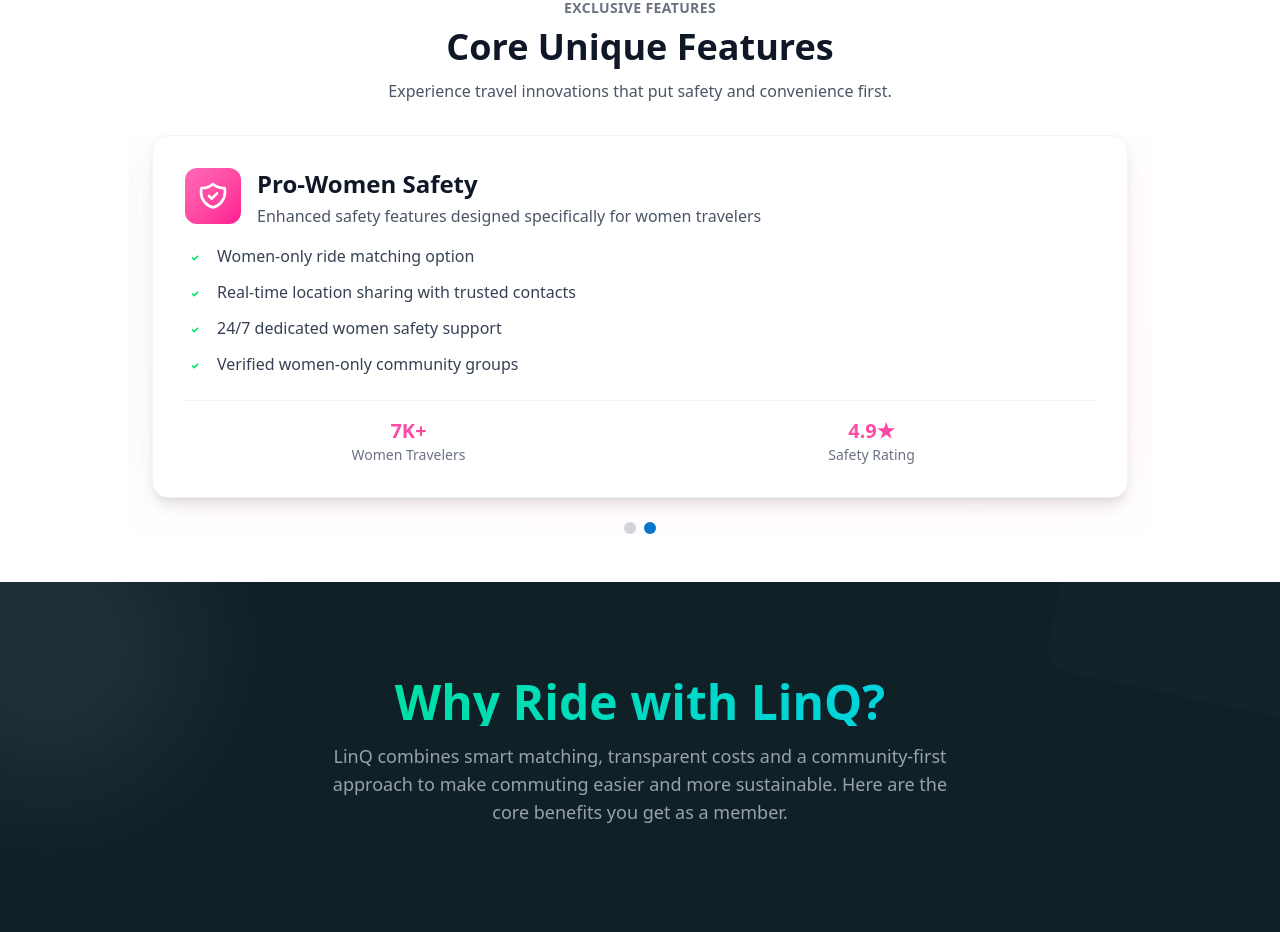
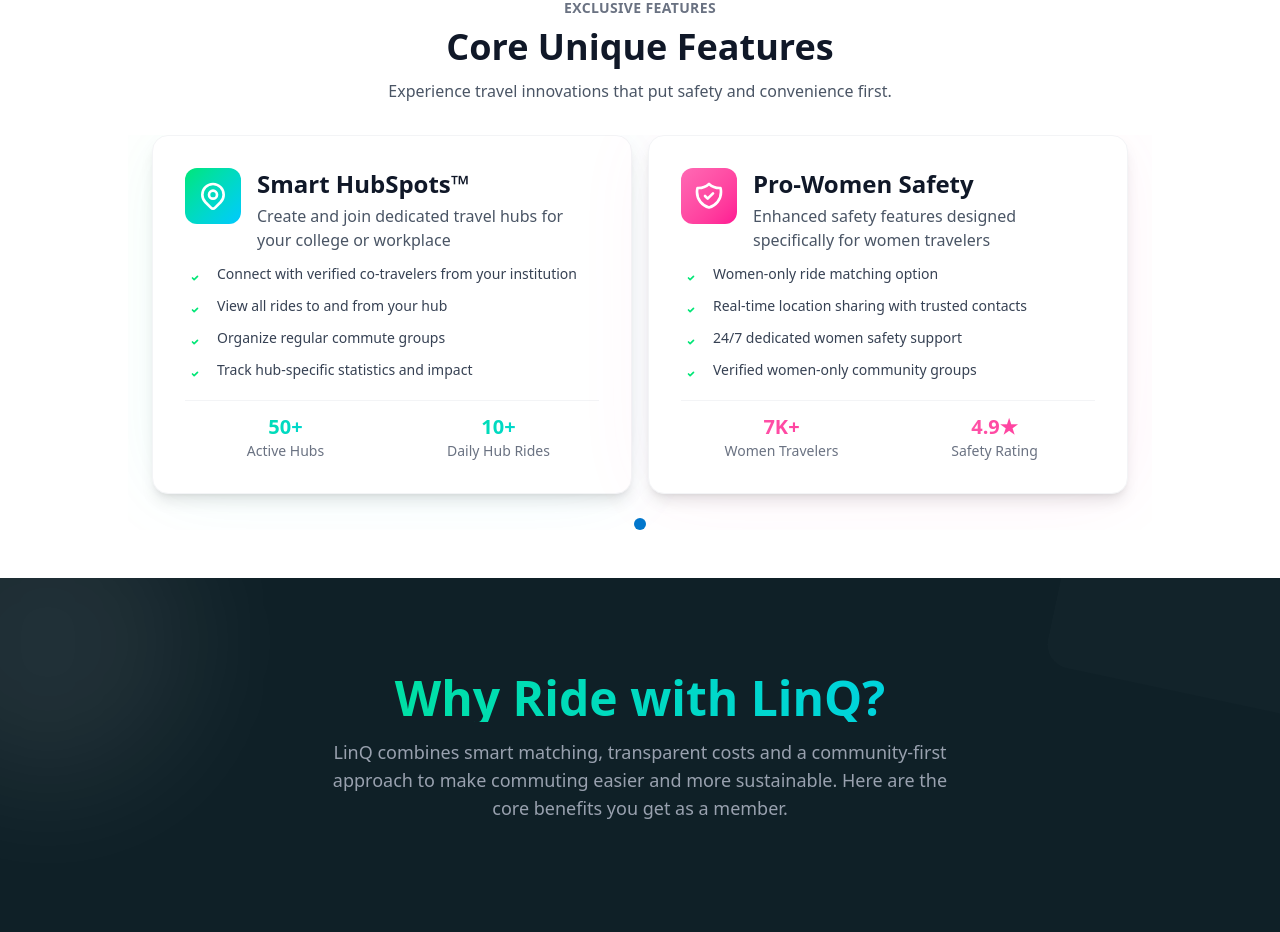
Before and after one commit to Kammari-Santosh-Kumar/LinQ-LP, a Next.js app: page / in a window 1280 px wide. Shown: the part 2760-3692 px from the top of the page. Built offline with nearby package versions, Linux system fonts and the light colour scheme.

Commit message:
CHANGES 2

```diff
--- a/src/app/components/CoreFeatures.tsx
+++ b/src/app/components/CoreFeatures.tsx
@@ -78,19 +78,45 @@
 
 function Carousel({ items }: { items: any[] }) {
   const [index, setIndex] = useState(0);
-  const len = items.length;
+  const [slidesPerView, setSlidesPerView] = useState(1);
   const timer = useRef<number | null>(null);
+
+  // determine slidesPerView based on viewport (match Tailwind md breakpoint: 768px)
+  useEffect(() => {
+    const mq = window.matchMedia("(min-width: 768px)");
+    const update = () => setSlidesPerView(mq.matches ? 2 : 1);
+    update();
+    if (mq.addEventListener) mq.addEventListener("change", update);
+    else mq.addListener(update);
+    return () => {
+      if (mq.removeEventListener) mq.removeEventListener("change", update as any);
+      else mq.removeListener(update as any);
+    };
+  }, []);
+
+  // Build pages: each page contains up to slidesPerView items
+  const pages: any[] = [];
+  for (let i = 0; i < items.length; i += slidesPerView) {
+    pages.push(items.slice(i, i + slidesPerView));
+  }
+  const pagesCount = pages.length;
+
+  // reset index when slidesPerView changes
+  useEffect(() => {
+    setIndex(0);
+    // eslint-disable-next-line react-hooks/exhaustive-deps
+  }, [slidesPerView]);
 
   useEffect(() => {
     start();
     return stop;
     // eslint-disable-next-line react-hooks/exhaustive-deps
-  }, [index]);
+  }, [index, pagesCount]);
 
   const start = () => {
     stop();
     timer.current = window.setTimeout(() => {
-      setIndex((i) => (i + 1) % len);
+      setIndex((i) => (pagesCount ? (i + 1) % pagesCount : 0));
     }, 4200);
   };
   const stop = () => {
@@ -101,39 +127,42 @@
   };
 
   return (
-    <div className="overflow-hidden relative">
+    <div className="overflow-hidden relative" onMouseEnter={stop} onMouseLeave={start}>
       <div
         className="flex transition-transform duration-700 ease-in-out"
-        style={{ width: `${items.length * 100}%`, transform: `translateX(-${index * (100 / items.length)}%)` }}
+        style={{ width: `${pagesCount * 100}%`, transform: `translateX(-${index * (100 / pagesCount)}%)` }}
       >
-        {items.map((item, i) => (
-          <div key={i} className="flex-shrink-0 px-4 md:px-6" style={{ width: `${100 / items.length}%` }}>
+        {pages.map((page, pIdx) => (
+          <div key={pIdx} className="flex-shrink-0 px-4 md:px-6" style={{ width: `${100 / pagesCount}%` }}>
+            <div className="flex gap-4">
+              {page.map((item: any, i: number) => (
+                <div key={i} className="flex-1">
                   <div className="relative group">
                     <div className={`absolute inset-0 bg-gradient-to-br ${item.gradient} opacity-6 blur-2xl rounded-3xl -z-0`} />
-              <div className="relative bg-white border border-gray-100 rounded-2xl p-8 shadow-lg">
-                <div className="flex items-start gap-4 mb-4">
+                    <div className="relative bg-white border border-gray-100 rounded-2xl p-6 md:p-8 shadow-lg">
+                      <div className="flex items-start gap-4 mb-3">
                         <div className={`p-3 rounded-xl bg-gradient-to-br ${item.gradient} text-white`}>{item.icon}</div>
                         <div>
-                    <h3 className="text-2xl font-bold text-gray-900">{item.title}</h3>
-                    <p className="mt-1 text-gray-600">{item.description}</p>
+                          <h3 className="text-xl md:text-2xl font-bold text-gray-900">{item.title}</h3>
+                          <p className="mt-1 text-gray-600 text-sm md:text-base">{item.description}</p>
                         </div>
                       </div>
 
-                <ul className="grid grid-cols-1 gap-3 mb-6">
+                      <ul className="grid grid-cols-1 gap-2 mb-4">
                         {item.benefits.map((b: string, idx: number) => (
                           <li key={idx} className="flex items-start gap-3">
                             <svg className="w-5 h-5 mt-1 text-[#00E676]" fill="none" viewBox="0 0 24 24" stroke="currentColor">
                               <path strokeLinecap="round" strokeLinejoin="round" strokeWidth="2" d="M9 12l2 2 4-4" />
                             </svg>
-                      <span className="text-gray-700">{b}</span>
+                            <span className="text-gray-700 text-sm">{b}</span>
                           </li>
                         ))}
                       </ul>
 
-                <div className="grid grid-cols-2 gap-4 pt-4 border-t border-gray-100">
+                      <div className="grid grid-cols-2 gap-3 pt-3 border-t border-gray-100">
                         {item.showcase.map((s: any, idx: number) => (
                           <div key={idx} className="text-center">
-                      <div className={`text-xl font-bold bg-gradient-to-r ${item.gradient} bg-clip-text text-transparent`}>{s.value}</div>
+                            <div className={`text-lg md:text-xl font-bold bg-gradient-to-r ${item.gradient} bg-clip-text text-transparent`}>{s.value}</div>
                             <div className="text-sm text-gray-500">{s.label}</div>
                           </div>
                         ))}
@@ -143,13 +172,16 @@
                 </div>
               ))}
             </div>
+          </div>
+        ))}
+      </div>
 
-      {/* pagination / dots */}
+      {/* pagination / dots (pages) */}
       <div className="flex items-center justify-center gap-2 mt-6">
-        {items.map((_, i) => (
+        {Array.from({ length: pagesCount }).map((_, i) => (
           <button
             key={i}
-            aria-label={`Go to slide ${i + 1}`}
+            aria-label={`Go to page ${i + 1}`}
             onClick={() => setIndex(i)}
             className={`w-3 h-3 rounded-full ${i === index ? 'bg-[#0077CC]' : 'bg-gray-300'} transition-all`}
           />
```
Lines whose indentation alone changed are shown as unchanged.
